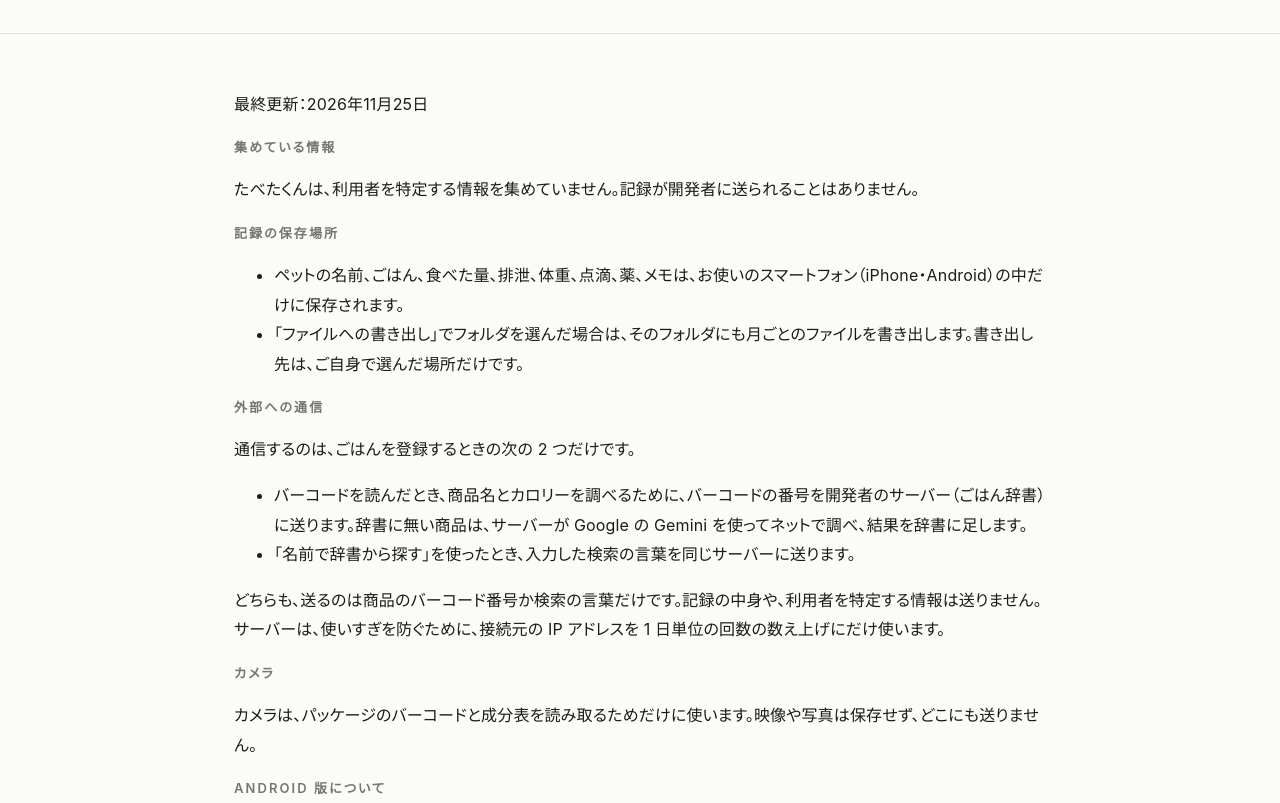
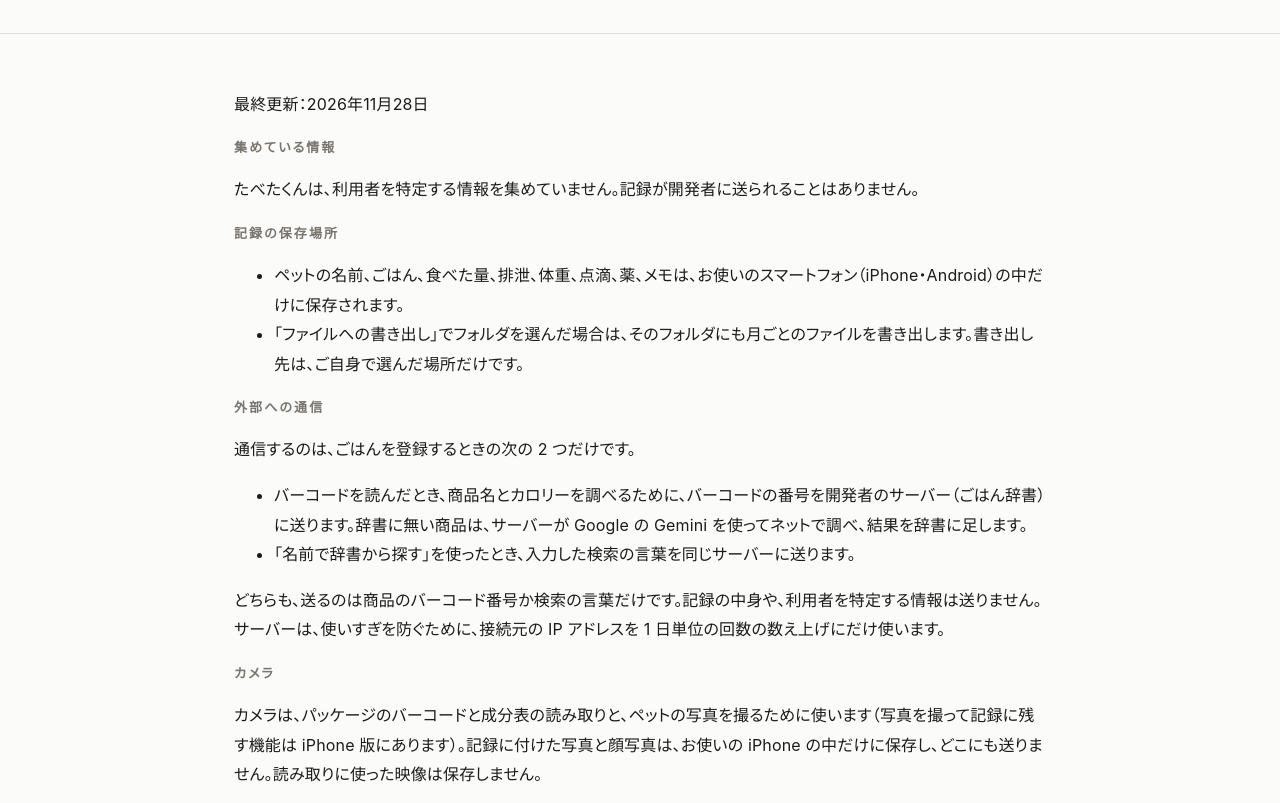
Before and after one commit to Goma-kun/Goma-kun.github.io, a plain HTML site: page privacy/tabetakun.html in a window 1280 px wide. Shown: the part 219-1022 px from the top of the page. Drawn offline with Linux system fonts and the light colour scheme.

Commit message:
たべたくんのプライバシーポリシー: iPhone 版で写真を端末内に保存することを追記
Co-Authored-By: Claude Fable 5.2 <noreply@anthropic.com>

```diff
--- a/privacy/tabetakun.html
+++ b/privacy/tabetakun.html
@@ -25,7 +25,7 @@
 <div class="detail-body">
   <div class="wrap">
 
-    <p>最終更新：2026年11月25日</p>
+    <p>最終更新：2026年11月28日</p>
 
     <h2>集めている情報</h2>
     <p>たべたくんは、利用者を特定する情報を集めていません。記録が開発者に送られることはありません。</p>
@@ -45,7 +45,7 @@
     <p>どちらも、送るのは商品のバーコード番号か検索の言葉だけです。記録の中身や、利用者を特定する情報は送りません。サーバーは、使いすぎを防ぐために、接続元の IP アドレスを 1 日単位の回数の数え上げにだけ使います。</p>
 
     <h2>カメラ</h2>
-    <p>カメラは、パッケージのバーコードと成分表を読み取るためだけに使います。映像や写真は保存せず、どこにも送りません。</p>
+    <p>カメラは、パッケージのバーコードと成分表の読み取りと、ペットの写真を撮るために使います（写真を撮って記録に残す機能は iPhone 版にあります）。記録に付けた写真と顔写真は、お使いの iPhone の中だけに保存し、どこにも送りません。読み取りに使った映像は保存しません。</p>
 
     <h2>Android 版について</h2>
     <ul>
@@ -66,7 +66,7 @@
         <li>All records (pet names, foods, amounts, litter box notes, weight, fluids, medication, memos) are stored only on your phone (iPhone or Android).</li>
         <li>If you choose a folder under "Export to files", monthly files are also written to that folder, and nowhere else.</li>
         <li>Network requests happen only when registering a food: the scanned barcode number, or the words you type into "search the dictionary by name", are sent to the developer's server (a shared food dictionary). For products not yet in the dictionary, the server looks them up on the web using Google Gemini and adds the result. No records or identifying information are sent. The server uses the connecting IP address only for per-day rate limiting.</li>
-        <li>The camera is used only to read barcodes and nutrition labels. No images are stored or transmitted.</li>
+        <li>The camera is used to read barcodes and nutrition labels and, on iPhone, to take photos of your pet. Photos you attach to records and profile photos are stored only on your iPhone and are never transmitted. Images used for reading labels are not stored.</li>
         <li>Android version: the app itself has no camera permission. Barcodes are read on Google's scanner screen; nutrition labels and product names are read, on the device, from a photo you take with your camera app or choose yourself. Photos are not sent anywhere. Barcode and text reading use Google's ML Kit, which may send usage and diagnostic information to Google (such as processing time, error codes, app version, device type and a per-installation identifier). This never includes your photos, the text that was read, or your Tabetakun records. See <a href="https://developers.google.com/ml-kit/terms" target="_blank" rel="noopener noreferrer">Google's terms</a>.</li>
         <li>Tabetakun is a logging tool. It does not provide medical advice or diagnosis.</li>
       </ul>
```
